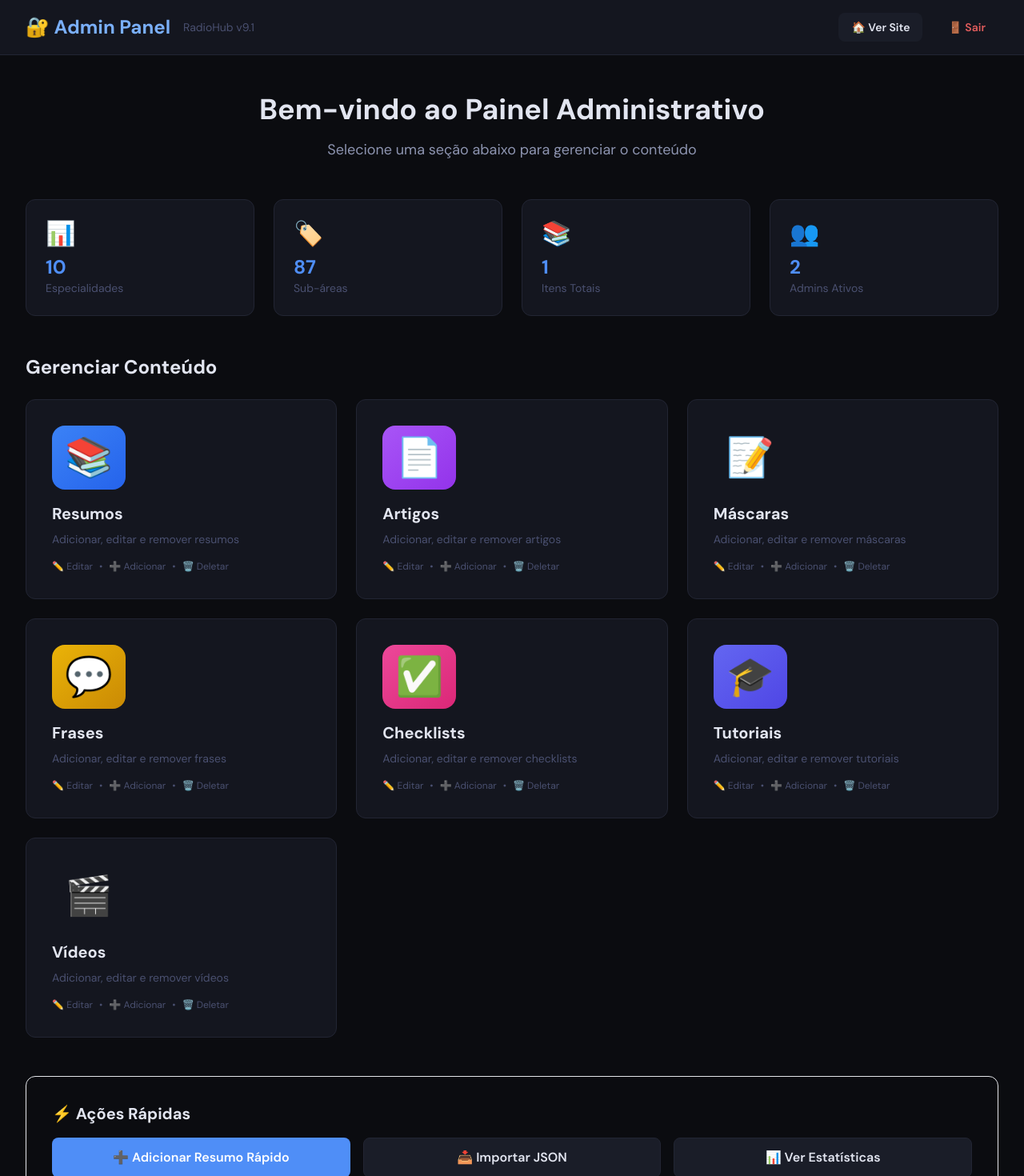
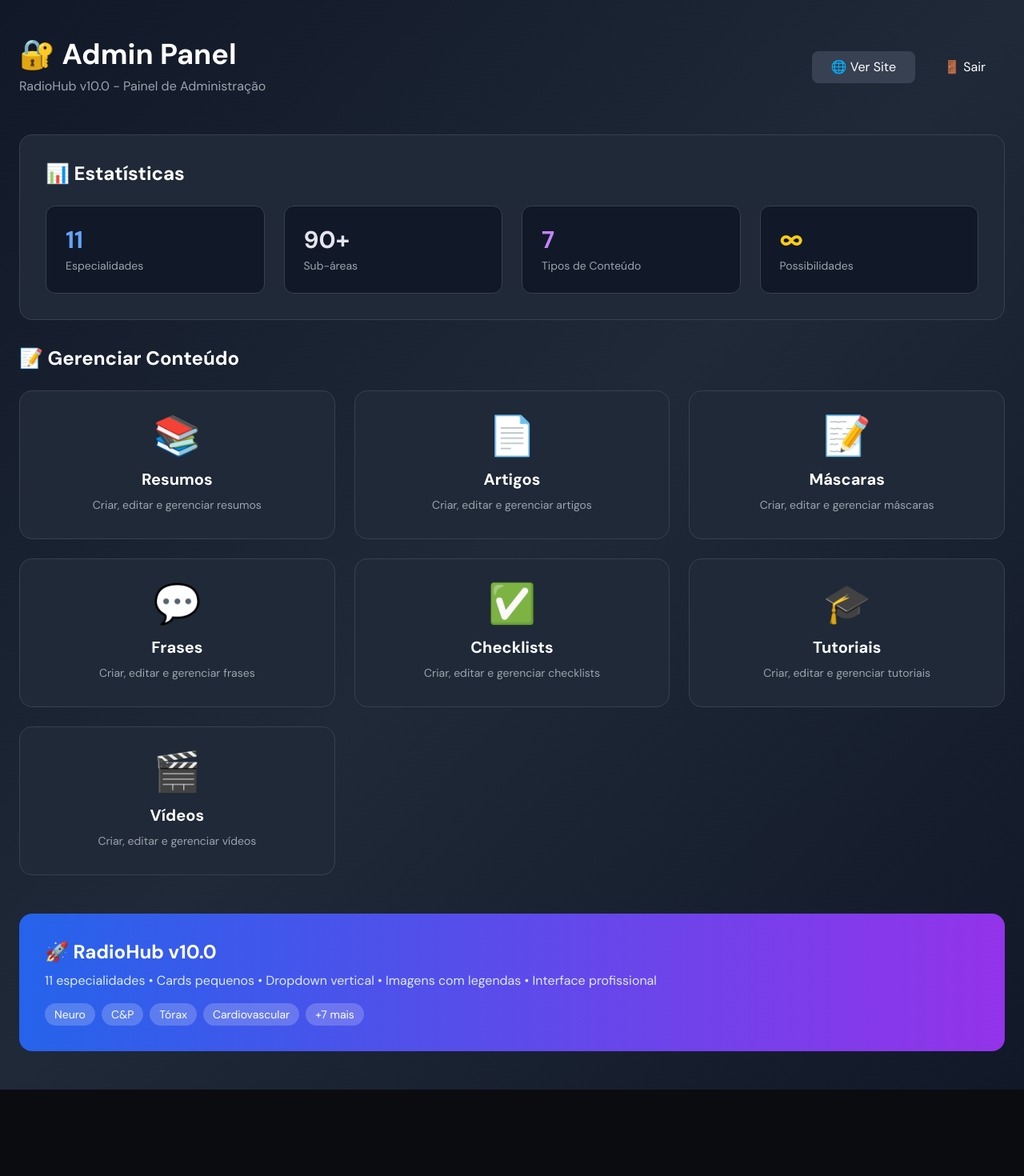
Before and after one commit to alandinizhummel-lgtm/radiohub-nextjs, a Next.js app: page /admin/dashboard in a window 1280 px wide. Shown: the top 1470 px of the page at 80% size. After the commit the page ends 1362 px from the top, so only its background shows below. Built offline with nearby package versions, Linux system fonts and the light colour scheme.

Commit message:
Update page.tsx

```diff
--- a/app/admin/dashboard/page.tsx
+++ b/app/admin/dashboard/page.tsx
@@ -1,140 +1,112 @@
 'use client'
 
+import { useRouter } from 'next/navigation'
 import { useState } from 'react'
-import { useRouter } from 'next/navigation'
-
-const SECTIONS = [
-  { id: 'resumos', label: 'Resumos', icon: '📚', color: 'from-blue-500 to-blue-600' },
-  { id: 'artigos', label: 'Artigos', icon: '📄', color: 'from-purple-500 to-purple-600' },
-  { id: 'mascaras', label: 'Máscaras', icon: '📝', color: 'from-green-500 to-green-600' },
-  { id: 'frases', label: 'Frases', icon: '💬', color: 'from-yellow-500 to-yellow-600' },
-  { id: 'checklists', label: 'Checklists', icon: '✅', color: 'from-pink-500 to-pink-600' },
-  { id: 'tutoriais', label: 'Tutoriais', icon: '🎓', color: 'from-indigo-500 to-indigo-600' },
-  { id: 'videos', label: 'Vídeos', icon: '🎬', color: 'from-red-500 to-red-600' },
-]
 
 export default function AdminDashboard() {
   const router = useRouter()
-  const [selectedSection, setSelectedSection] = useState<string | null>(null)
+  const [loggingOut, setLoggingOut] = useState(false)
 
   const handleLogout = async () => {
+    setLoggingOut(true)
+    try {
       await fetch('/api/admin/logout', { method: 'POST' })
       router.push('/admin/feijaoxlogin')
+    } catch (error) {
+      console.error('Logout error:', error)
+      setLoggingOut(false)
+    }
   }
 
-  if (selectedSection) {
-    router.push(`/admin/edit/${selectedSection}`)
-    return null
-  }
+  const sections = [
+    { id: 'resumos', icon: '📚', label: 'Resumos', color: 'from-blue-500 to-blue-600' },
+    { id: 'artigos', icon: '📄', label: 'Artigos', color: 'from-green-500 to-green-600' },
+    { id: 'mascaras', icon: '📝', label: 'Máscaras', color: 'from-purple-500 to-purple-600' },
+    { id: 'frases', icon: '💬', label: 'Frases', color: 'from-yellow-500 to-yellow-600' },
+    { id: 'checklists', icon: '✅', label: 'Checklists', color: 'from-red-500 to-red-600' },
+    { id: 'tutoriais', icon: '🎓', label: 'Tutoriais', color: 'from-indigo-500 to-indigo-600' },
+    { id: 'videos', icon: '🎬', label: 'Vídeos', color: 'from-pink-500 to-pink-600' }
+  ]
 
   return (
-    <div className="min-h-screen bg-bg">
-      <header className="bg-surface border-b border-border sticky top-0 z-50">
-        <div className="container mx-auto px-8 py-4 flex items-center justify-between">
-          <div className="flex items-center gap-4">
-            <h1 className="text-2xl font-bold text-accent2">🔐 Admin Panel</h1>
-            <span className="text-sm text-text3">RadioHub v9.1</span>
+    <div className="min-h-screen bg-gradient-to-br from-gray-900 via-gray-800 to-gray-900">
+      <div className="container mx-auto px-6 py-12">
+        <div className="flex items-center justify-between mb-12">
+          <div>
+            <h1 className="text-4xl font-bold text-white mb-2">🔐 Admin Panel</h1>
+            <p className="text-gray-400">RadioHub v10.0 - Painel de Administração</p>
           </div>
-          <div className="flex items-center gap-4">
+          <div className="flex gap-3">
             <button
               onClick={() => router.push('/')}
-              className="px-4 py-2 bg-surface2 text-text rounded-lg hover:bg-border2 transition-all text-sm font-semibold"
+              className="px-6 py-2 bg-gray-700 text-white rounded-lg hover:bg-gray-600 transition-all"
             >
-              🏠 Ver Site
+              🌐 Ver Site
             </button>
             <button
               onClick={handleLogout}
-              className="px-4 py-2 bg-red/10 text-red rounded-lg hover:bg-red/20 transition-all text-sm font-semibold"
+              disabled={loggingOut}
+              className="px-6 py-2 bg-red-600 text-white rounded-lg hover:bg-red-700 transition-all disabled:opacity-50"
             >
-              🚪 Sair
+              {loggingOut ? '⏳ Saindo...' : '🚪 Sair'}
             </button>
           </div>
         </div>
-      </header>
 
-      <main className="container mx-auto px-8 py-12">
-        <div className="mb-12 text-center">
-          <h2 className="text-4xl font-bold mb-4 text-text">
-            Bem-vindo ao Painel Administrativo
-          </h2>
-          <p className="text-text2 text-lg">
-            Selecione uma seção abaixo para gerenciar o conteúdo
-          </p>
+        <div className="bg-gray-800 rounded-2xl p-8 mb-8 border border-gray-700">
+          <h2 className="text-2xl font-bold text-white mb-6">📊 Estatísticas</h2>
+          <div className="grid grid-cols-2 md:grid-cols-4 gap-6">
+            <div className="bg-gray-900 rounded-xl p-6 border border-gray-700">
+              <div className="text-3xl font-bold text-blue-400">11</div>
+              <div className="text-sm text-gray-400 mt-1">Especialidades</div>
             </div>
-
-        <div className="grid grid-cols-1 md:grid-cols-4 gap-6 mb-12">
-          <div className="bg-surface border border-border rounded-xl p-6">
-            <div className="text-3xl mb-2">📊</div>
-            <div className="text-2xl font-bold text-accent">10</div>
-            <div className="text-sm text-text3">Especialidades</div>
+            <div className="bg-gray-900 rounded-xl p-6 border border-gray-700">
+              <div className="text-3xl font-bold text-green-400">90+</div>
+              <div className="text-sm text-gray-400 mt-1">Sub-áreas</div>
             </div>
-          <div className="bg-surface border border-border rounded-xl p-6">
-            <div className="text-3xl mb-2">🏷️</div>
-            <div className="text-2xl font-bold text-accent">87</div>
-            <div className="text-sm text-text3">Sub-áreas</div>
+            <div className="bg-gray-900 rounded-xl p-6 border border-gray-700">
+              <div className="text-3xl font-bold text-purple-400">7</div>
+              <div className="text-sm text-gray-400 mt-1">Tipos de Conteúdo</div>
             </div>
-          <div className="bg-surface border border-border rounded-xl p-6">
-            <div className="text-3xl mb-2">📚</div>
-            <div className="text-2xl font-bold text-accent">1</div>
-            <div className="text-sm text-text3">Itens Totais</div>
+            <div className="bg-gray-900 rounded-xl p-6 border border-gray-700">
+              <div className="text-3xl font-bold text-yellow-400">∞</div>
+              <div className="text-sm text-gray-400 mt-1">Possibilidades</div>
             </div>
-          <div className="bg-surface border border-border rounded-xl p-6">
-            <div className="text-3xl mb-2">👥</div>
-            <div className="text-2xl font-bold text-accent">2</div>
-            <div className="text-sm text-text3">Admins Ativos</div>
           </div>
         </div>
 
-        <div>
-          <h3 className="text-2xl font-bold mb-6 text-text">Gerenciar Conteúdo</h3>
+        <h2 className="text-2xl font-bold text-white mb-6">📝 Gerenciar Conteúdo</h2>
         <div className="grid grid-cols-1 md:grid-cols-2 lg:grid-cols-3 gap-6">
-            {SECTIONS.map(section => (
+          {sections.map((section) => (
             <button
               key={section.id}
-                onClick={() => setSelectedSection(section.id)}
-                className="bg-surface border border-border rounded-xl p-8 hover:border-accent/50 hover:shadow-xl transition-all group text-left"
+              onClick={() => router.push(`/admin/edit/${section.id}`)}
+              className="group relative bg-gray-800 rounded-2xl p-8 border border-gray-700 hover:border-gray-600 transition-all hover:shadow-2xl hover:scale-105"
             >
-                <div className="flex items-start justify-between mb-4">
-                  <div className={`text-5xl p-4 rounded-2xl bg-gradient-to-br ${section.color} bg-opacity-10`}>
-                    {section.icon}
-                  </div>
-                  <div className="text-accent opacity-0 group-hover:opacity-100 transition-opacity">
-                    →
-                  </div>
-                </div>
-                <h4 className="text-xl font-bold text-text group-hover:text-accent transition-colors mb-2">
-                  {section.label}
-                </h4>
-                <p className="text-sm text-text3 mb-4">
-                  Adicionar, editar e remover {section.label.toLowerCase()}
-                </p>
-                <div className="flex items-center gap-2 text-xs text-text3">
-                  <span>✏️ Editar</span>
-                  <span>•</span>
-                  <span>➕ Adicionar</span>
-                  <span>•</span>
-                  <span>🗑️ Deletar</span>
+              <div className={`absolute inset-0 bg-gradient-to-br ${section.color} opacity-0 group-hover:opacity-10 rounded-2xl transition-opacity`}></div>
+              <div className="relative">
+                <div className="text-5xl mb-4">{section.icon}</div>
+                <h3 className="text-xl font-bold text-white mb-2">{section.label}</h3>
+                <p className="text-sm text-gray-400">Criar, editar e gerenciar {section.label.toLowerCase()}</p>
               </div>
             </button>
           ))}
         </div>
-        </div>
 
-        <div className="mt-12 bg-gradient-to-r from-accent/10 to-accent2/10 border border-accent/30 rounded-xl p-8">
-          <h3 className="text-xl font-bold mb-4 text-text">⚡ Ações Rápidas</h3>
-          <div className="grid grid-cols-1 md:grid-cols-3 gap-4">
-            <button className="px-6 py-3 bg-accent text-white rounded-lg hover:bg-accent2 transition-all font-semibold">
-              ➕ Adicionar Resumo Rápido
-            </button>
-            <button className="px-6 py-3 bg-surface2 text-text border border-border rounded-lg hover:border-accent/50 transition-all font-semibold">
-              📥 Importar JSON
-            </button>
-            <button className="px-6 py-3 bg-surface2 text-text border border-border rounded-lg hover:border-accent/50 transition-all font-semibold">
-              📊 Ver Estatísticas
-            </button>
+        <div className="mt-12 bg-gradient-to-r from-blue-600 to-purple-600 rounded-2xl p-8 text-white">
+          <h3 className="text-2xl font-bold mb-2">🚀 RadioHub v10.0</h3>
+          <p className="text-blue-100 mb-4">
+            11 especialidades • Cards pequenos • Dropdown vertical • Imagens com legendas • Interface profissional
+          </p>
+          <div className="flex gap-2 text-sm">
+            <span className="px-3 py-1 bg-white/20 rounded-full">Neuro</span>
+            <span className="px-3 py-1 bg-white/20 rounded-full">C&P</span>
+            <span className="px-3 py-1 bg-white/20 rounded-full">Tórax</span>
+            <span className="px-3 py-1 bg-white/20 rounded-full">Cardiovascular</span>
+            <span className="px-3 py-1 bg-white/20 rounded-full">+7 mais</span>
           </div>
         </div>
-      </main>
+      </div>
     </div>
   )
 }
```
Lines whose indentation alone changed are shown as unchanged.
